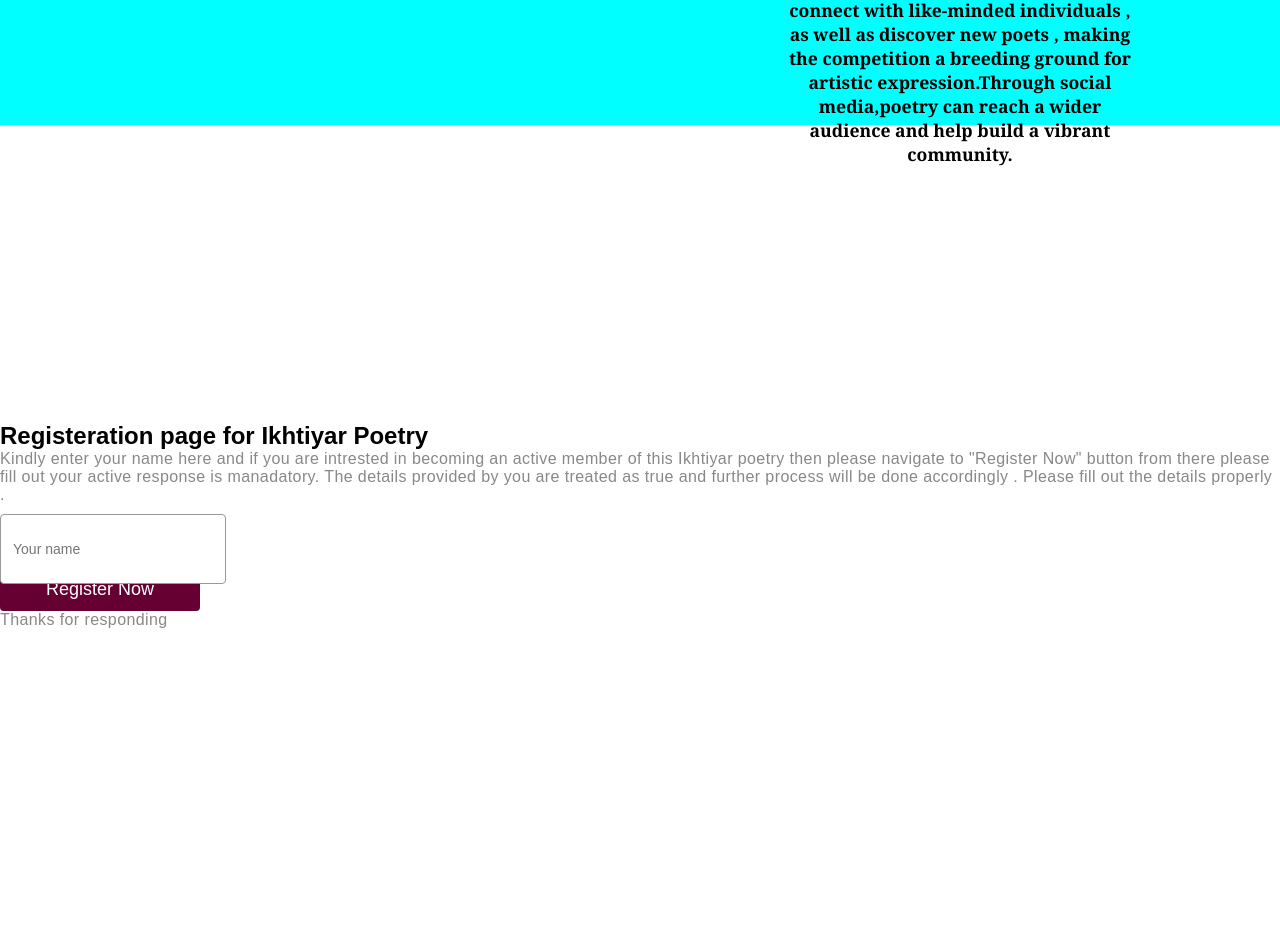
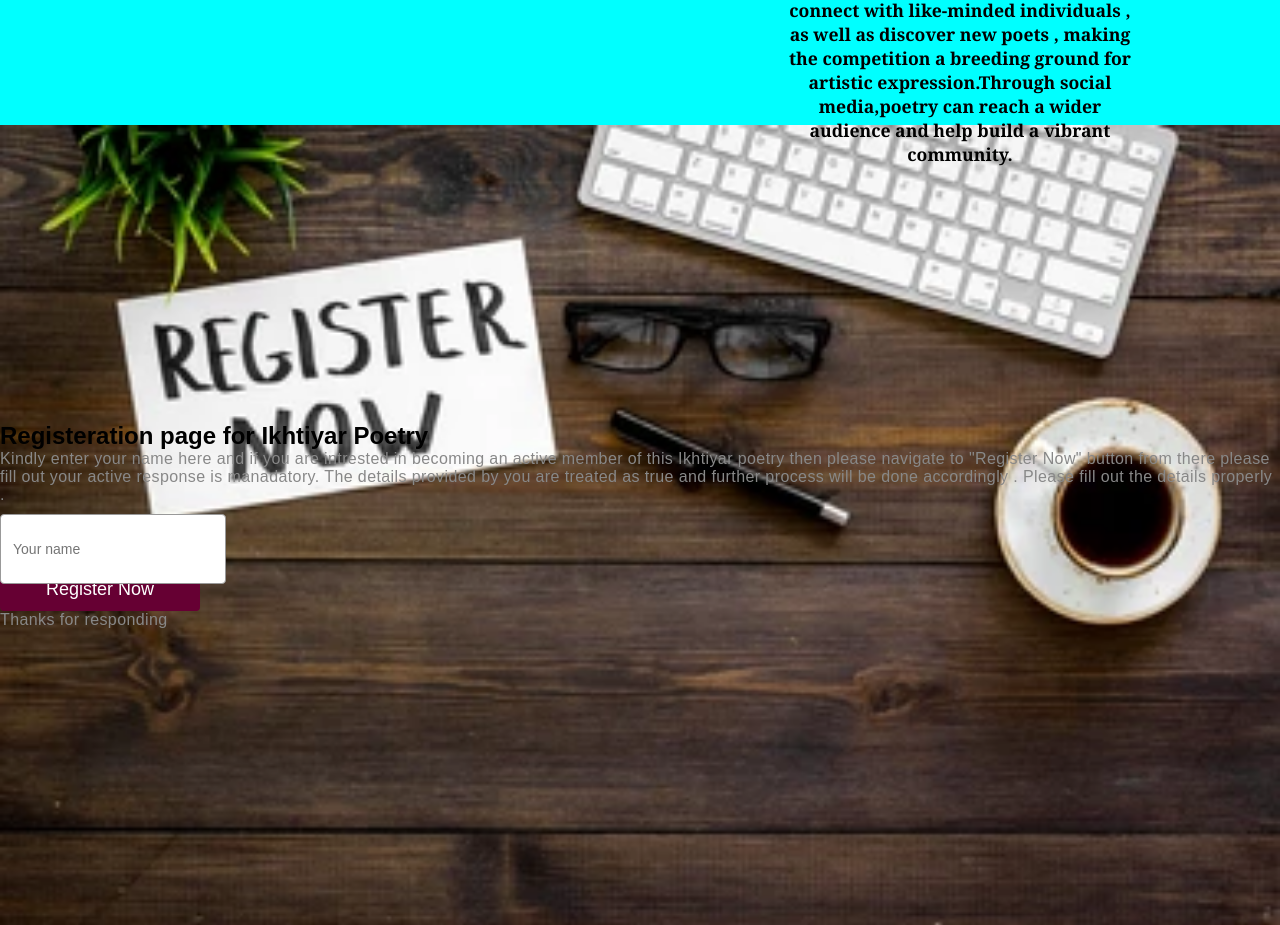
Before and after one commit to saniya-raj/Ikhtiyar-Poetry-Club, a plain HTML site: page index.html in a window 1280 px wide. Shown: the part 1832-2757 px from the top of the page. Drawn offline with Linux system fonts and the light colour scheme.

Commit message:
Update styles.css

```diff
--- a/styles.css
+++ b/styles.css
@@ -361,7 +361,8 @@ z-index: 999;
 background-color: #993366;
 }
 #contact{
-background: white;
+background-image: url('images/register-bg.webp');
+background-size: cover;
 display: flex;
 justify-content: center;
 align-items: center;
```
